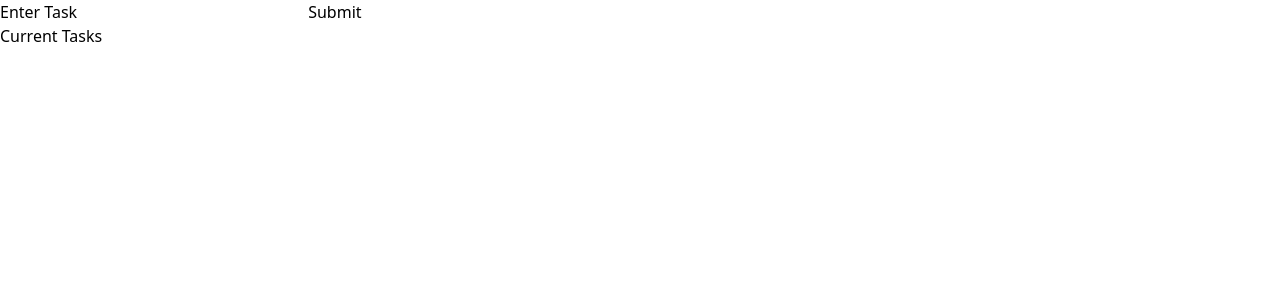
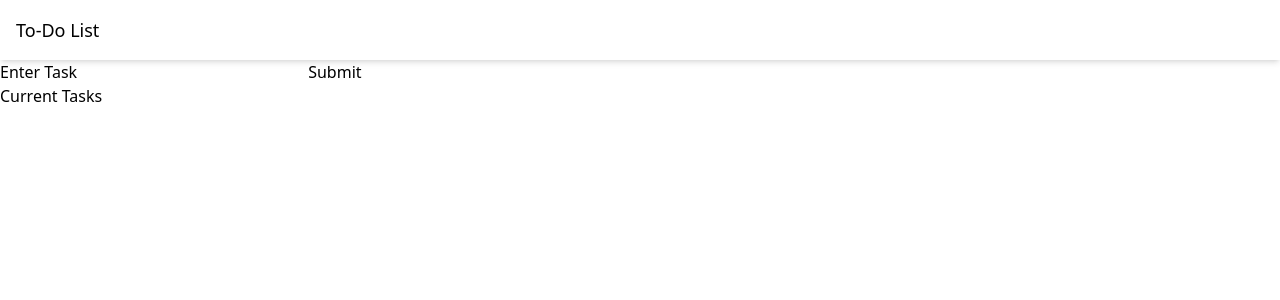
Before and after one commit to KieranPritchard/To-Do-App, a React (Vite) app: page / in a window 1280 px wide. Shown: the top 300 px of the page. Built offline with nearby package versions, Linux system fonts and the light colour scheme.

Commit message:
added header

```diff
--- a/src/App.jsx
+++ b/src/App.jsx
@@ -1,6 +1,7 @@
 import { useState } from "react"
 import ToDoInput from "./components/ToDoInput"
 import TaskList from "./components/TaskList"
+import Header from "./components/Header"
 
 function App(){
   // Stores tasks as a state
@@ -8,6 +9,7 @@ function App(){
 
   return(
     <div>
+      <Header />
       <ToDoInput tasks={tasks} setTasks={setTasks}/>
       <TaskList tasks={tasks} setTasks={setTasks}/>
     </div>
--- /dev/null
+++ b/src/components/Header.jsx
@@ -0,0 +1,11 @@
+// Creates header for the app
+
+function Header(){
+    return(
+        <header className="p-4 shadow-md">
+            <h1 className="text-lg">To-Do List</h1>
+        </header>
+    )
+}
+
+export default Header
```
